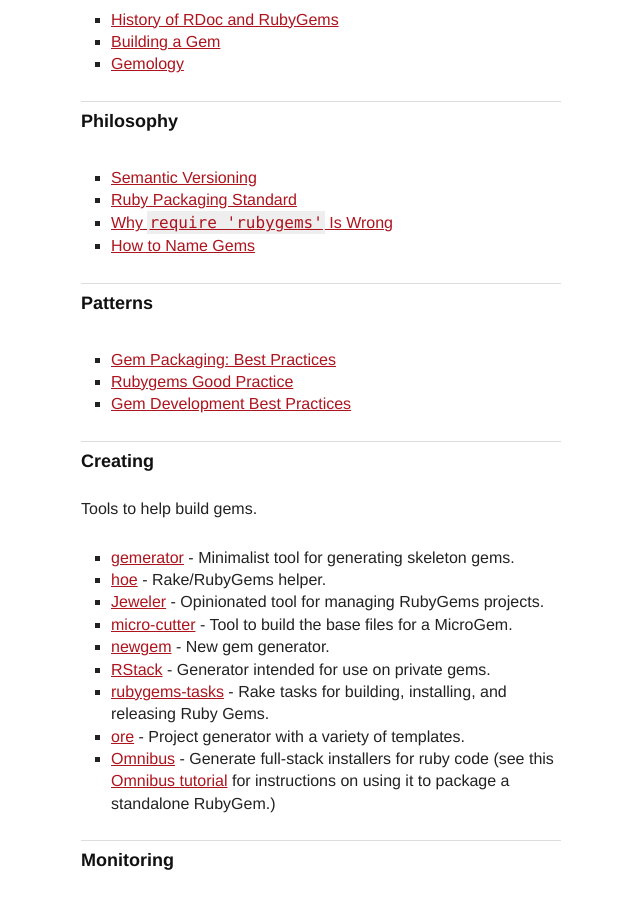
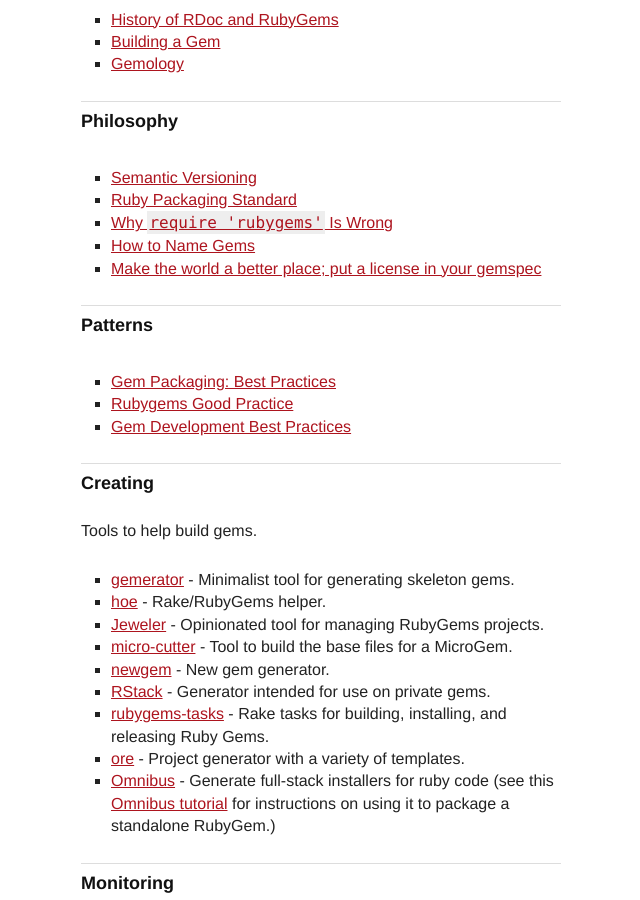
Before and after one commit to radar/guides, a Jekyll site: the page built from resources.md, in a window 1280 px wide and 900 px high, scrolled down 752 px. Shown: the whole window, without its empty margins (319-959 px from the left). Built offline with Jekyll 4.4.1, drawn with Linux system fonts in a browser that asks for light colours.

Commit message:
Add another link to the resources page

```diff
--- a/resources.md
+++ b/resources.md
@@ -36,6 +36,7 @@ Philosophy
 * [Ruby Packaging Standard](http://chneukirchen.github.com/rps/)
 * [Why `require 'rubygems'` Is Wrong](http://tomayko.com/writings/require-rubygems-antipattern)
 * [How to Name Gems](http://blog.segment7.net/2010/11/15/how-to-name-gems)
+* [Make the world a better place; put a license in your gemspec](http://www.benjaminfleischer.com/2013/07/12/make-the-world-a-better-place-put-a-license-in-your-gemspec/)
 
 Patterns
 --------
```
